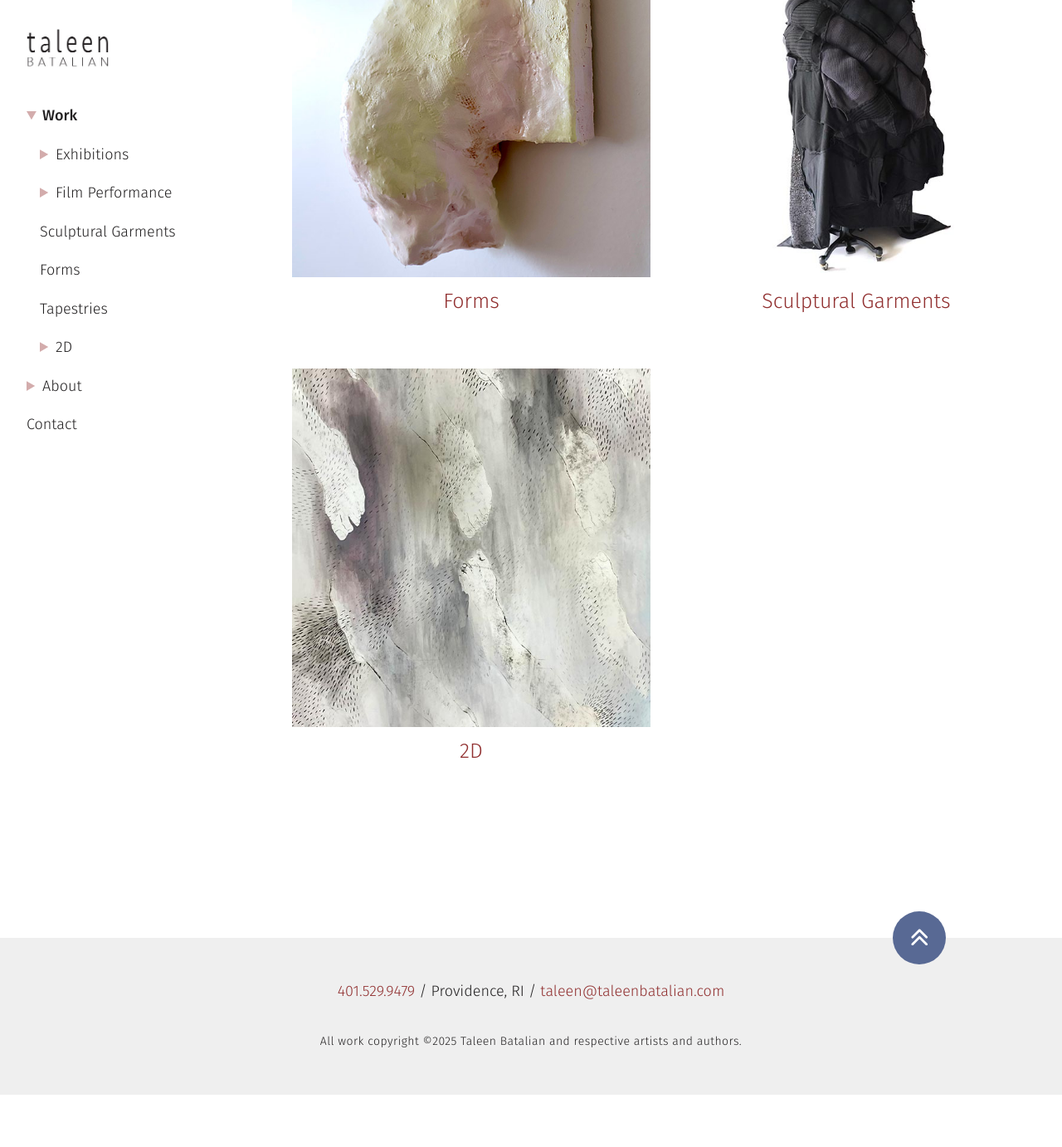
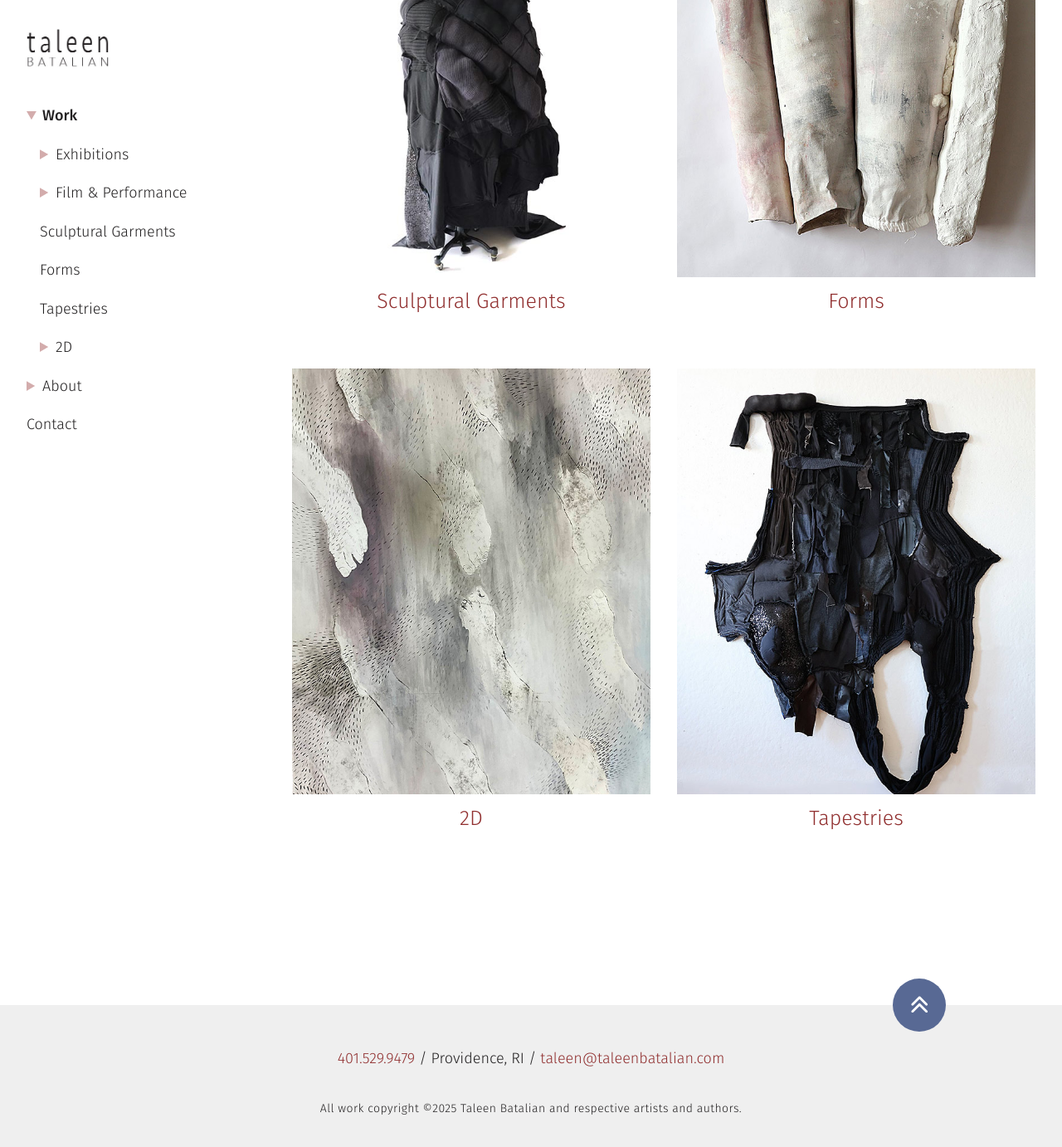
Before and after one commit to highchair/taleen-batalian, a Jekyll site: the page built from work.html, in a window 1280 px wide and 1400 px high, scrolled down 667 px. Shown: the top 1382 px of the window at 83% size. Built offline with Jekyll 4.4.1, drawn with Linux system fonts in a browser that asks for light colours; before the commit the page ends 1986 px from its top, so only the background shows below that.

Commit message:
Adjusted images for Work grid

```diff
--- a/_includes/navigation.html
+++ b/_includes/navigation.html
@@ -15,7 +15,7 @@
           </li>
           <li>
             <details name="work-navigation"{% if page.section == 'film-performance' %} open{% endif %}>
-              <summary><a href="{% link film-performance/index.html %}"{% if page.permalink == 'film-performance/' %} aria-current="page"{% endif %}>Film Performance</a></summary>
+              <summary><a href="{% link film-performance/index.html %}"{% if page.permalink == 'film-performance/' %} aria-current="page"{% endif %}>Film & Performance</a></summary>
               <ul class="menu__sub">
                 <li><a href="{% link film-performance/tender-cargo.html %}"{% if page.permalink == 'film-performance/tender-cargo/' %} aria-current="page"{% endif %}>Tender Cargo</a></li>
                 <li><a href="{% link film-performance/fringe-pvd.html %}"{% if page.permalink contains 'fringe-pvd' %} aria-current="page"{% endif %}>Fringe PVD</a></li>
--- a/work.html
+++ b/work.html
@@ -40,18 +40,6 @@ meta-image:
     <li class="gc--6 u__img-hov-exp">
       <div class="u__rhythm--sm">
         <div class="u__img-wrap">
-          <img class="" src="{% link assets/home/forms-2025-01.jpg %}" alt="" />
-        </div>
-      </div>
-      <h3 class="u__text__center h5">
-         <a href="{% link forms/2025.html %}">
-           Forms
-         </a>
-      </h3>
-    </li>
-    <li class="gc--6 u__img-hov-exp">
-      <div class="u__rhythm--sm">
-        <div class="u__img-wrap">
           <img class="" src="{% link assets/home/3d-2023-01.jpg %}" alt="" />
         </div>
       </div>
@@ -64,7 +52,19 @@ meta-image:
     <li class="gc--6 u__img-hov-exp">
       <div class="u__rhythm--sm">
         <div class="u__img-wrap">
-          <img class="" src="{% link assets/home/2d-2023-01.jpg %}" alt="" />
+          <img class="" src="{% link assets/home/forms-2025-02.jpg %}" alt="" />
+        </div>
+      </div>
+      <h3 class="u__text__center h5">
+         <a href="{% link forms/2025.html %}">
+           Forms
+         </a>
+      </h3>
+    </li>
+    <li class="gc--6 u__img-hov-exp">
+      <div class="u__rhythm--sm">
+        <div class="u__img-wrap">
+          <img class="" src="{% link assets/home/2d-2023-02.jpg %}" alt="" />
         </div>
       </div>
       <h3 class="u__text__center h5">
@@ -73,5 +73,17 @@ meta-image:
          </a>
       </h3>
     </li>
+    <li class="gc--6 u__img-hov-exp">
+      <div class="u__rhythm--sm">
+        <div class="u__img-wrap">
+          <img class="" src="{% link assets/home/tapestries-2023-01.jpg %}" alt="" />
+        </div>
+      </div>
+      <h3 class="u__text__center h5">
+         <a href="{% link tapestries/2022-2023.html %}">
+           Tapestries
+         </a>
+      </h3>
+    </li>
   </ul>
 </nav>
```
Also changed, not shown: assets/home/2d-2023-01.jpg (deleted), assets/home/2d-2023-02.jpg (added), assets/home/forms-2025-01.jpg (deleted), assets/home/forms-2025-02.jpg (added), assets/home/tapestries-2023-01.jpg (added).
